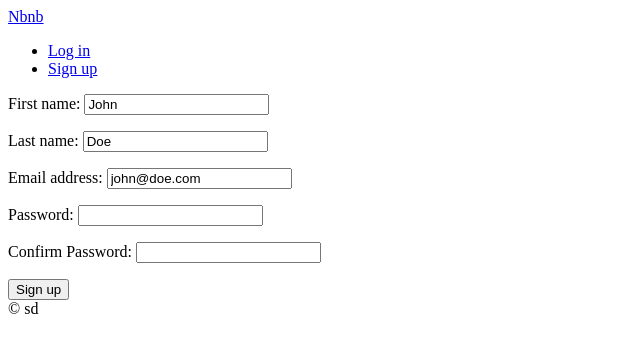
After one commit to sigmadream/Study-Django, a Django app: page /users/sigup in a window 1280 px wide. The commit adds this page. Shown: the top 353 px of the page, without its empty margins (0-640 px from the left). Run offline with Django 3.2, Linux system fonts and the light colour scheme.

Commit message:
로그인 및 메일보내기

```diff
--- a/airbnb/config/urls.py
+++ b/airbnb/config/urls.py
@@ -6,6 +6,7 @@ from django.conf.urls.static import static
 urlpatterns = [
     path("", include("core.urls", namespace="core")),
     path("rooms/", include("rooms.urls", namespace="rooms")),
+    path("users/", include("users.urls", namespace="users")),
     path("admin/", admin.site.urls),
 ]
 
--- a/airbnb/manage.py
+++ b/airbnb/manage.py
@@ -2,6 +2,7 @@
 """Django's command-line utility for administrative tasks."""
 import os
 import sys
+import dotenv
 
 
 def main():
@@ -18,4 +19,5 @@ def main():
 
 
 if __name__ == "__main__":
+    dotenv.read_dotenv()
     main()
--- a/airbnb/requirements.txt
+++ b/airbnb/requirements.txt
@@ -5,6 +5,7 @@ black==19.3b0
 Click==7.0
 Django==3.0.4
 django-countries==5.5
+django-dotenv==1.4.2
 django-seed==0.2.2
 entrypoints==0.3
 Faker==4.0.2
--- /dev/null
+++ b/airbnb/templates/emails/verify_email.html
@@ -0,0 +1,2 @@
+<h4>Verify Email</h4>
+<span>Hello, to verify your email click <a href="http://127.0.0.1:8000/users/verify/{{secret}}">http://127.0.0.1:8000/users/verify/{{secret}}</a></span>
--- a/airbnb/templates/partials/nav.html
+++ b/airbnb/templates/partials/nav.html
@@ -1,4 +1,12 @@
 <a href="{% url "core:home" %}">Nbnb</a>
 <ul>
-    <li><a href="#">Login</a></li>
+
+    {% if user.is_authenticated %}
+        <li><a href="{% url "users:logout" %}">Log out</a></li>
+    {% else %}
+        <li><a href="{% url "users:login" %}">Log in</a></li>
+        <li><a href="{% url "users:signup" %}">Sign up</a></li>
+    {% endif %}
+
+
 </ul>
--- /dev/null
+++ b/airbnb/templates/users/signup.html
@@ -0,0 +1,16 @@
+{% extends "base.html" %}
+
+{% block page_title %}
+    Sign Up
+{% endblock page_title %}
+
+{% block search-bar %}
+{% endblock search-bar %}
+
+{% block content %}
+    <form method="POST" action="{% url "users:signup" %}">
+        {% csrf_token %}
+        {{form.as_p}}
+        <button>Sign up</button>
+    </form>
+{% endblock content %}
--- a/airbnb/users/admin.py
+++ b/airbnb/users/admin.py
@@ -17,10 +17,11 @@ class CustomUserAdmin(UserAdmin):
                     "avatar",
                     "gender",
                     "bio",
-                    "birthday",
                     "language",
                     "currency",
                     "superhost",
+                    "email_verified",
+                    "email_secret",
                 )
             },
         ),
--- /dev/null
+++ b/airbnb/users/forms.py
@@ -0,0 +1,45 @@
+from django import forms
+from . import models
+
+
+class LoginForm(forms.Form):
+
+    email = forms.EmailField()
+    password = forms.CharField(widget=forms.PasswordInput)
+
+    def clean(self):
+        email = self.cleaned_data.get("email")
+        password = self.cleaned_data.get("password")
+        try:
+            user = models.User.objects.get(email=email)
+            if user.check_password(password):
+                return self.cleaned_data
+            else:
+                self.add_error("password", forms.ValidationError("Password is wrong"))
+        except models.User.DoesNotExist:
+            self.add_error("email", forms.ValidationError("User does not exist"))
+
+
+class SignUpForm(forms.ModelForm):
+    class Meta:
+        model = models.User
+        fields = ("first_name", "last_name", "email")
+
+    password = forms.CharField(widget=forms.PasswordInput)
+    password1 = forms.CharField(widget=forms.PasswordInput, label="Confirm Password")
+
+    def clean_password1(self):
+        password = self.cleaned_data.get("password")
+        password1 = self.cleaned_data.get("password1")
+        if password != password1:
+            raise forms.ValidationError("Password confirmation does not match")
+        else:
+            return password
+
+    def save(self, *args, **kwargs):
+        user = super().save(commit=False)
+        email = self.cleaned_data.get("email")
+        password = self.cleaned_data.get("password")
+        user.username = email
+        user.set_password(password)
+        user.save()
--- a/airbnb/users/models.py
+++ b/airbnb/users/models.py
@@ -1,38 +1,63 @@
+import uuid
+from django.conf import settings
 from django.db import models
 from django.contrib.auth.models import AbstractUser
+from django.core.mail import send_mail
+from django.utils.html import strip_tags
+from django.template.loader import render_to_string
 
 
 class User(AbstractUser):
 
-    """Custom User Model"""
+    """ Custom User Model """
 
     GENDER_MALE = "male"
     GENDER_FEMALE = "female"
     GENDER_OTHER = "other"
+
     GENDER_CHOICES = (
-        (GENDER_MALE, "male"),
-        (GENDER_FEMALE, "female"),
-        (GENDER_OTHER, "other"),
+        (GENDER_MALE, "Male"),
+        (GENDER_FEMALE, "Female"),
+        (GENDER_OTHER, "Other"),
     )
 
     LANGUAGE_ENGLISH = "en"
     LANGUAGE_KOREAN = "kr"
-    LANGUAGE_CHOICES = ((LANGUAGE_ENGLISH, "english"), (LANGUAGE_KOREAN, "korean"))
+
+    LANGUAGE_CHOICES = ((LANGUAGE_ENGLISH, "English"), (LANGUAGE_KOREAN, "Korean"))
 
     CURRENCY_USD = "usd"
     CURRENCY_KRW = "krw"
+
     CURRENCY_CHOICES = ((CURRENCY_USD, "USD"), (CURRENCY_KRW, "KRW"))
 
     avatar = models.ImageField(upload_to="avatars", blank=True)
-    gender = models.CharField(
-        choices=GENDER_CHOICES, max_length=10, null=True, blank=True
-    )
-    bio = models.TextField(null=True, blank=True)
-    birthday = models.DateField(null=True)
+    gender = models.CharField(choices=GENDER_CHOICES, max_length=10, blank=True)
+    bio = models.TextField(blank=True)
+    birthdate = models.DateField(blank=True, null=True)
     language = models.CharField(
-        choices=LANGUAGE_CHOICES, max_length=2, null=True, blank=True
+        choices=LANGUAGE_CHOICES, max_length=2, blank=True, default=LANGUAGE_KOREAN
     )
     currency = models.CharField(
-        choices=CURRENCY_CHOICES, max_length=3, null=True, blank=True
+        choices=CURRENCY_CHOICES, max_length=3, blank=True, default=CURRENCY_KRW
     )
     superhost = models.BooleanField(default=False)
+    email_verified = models.BooleanField(default=False)
+    email_secret = models.CharField(max_length=120, default="", blank=True)
+
+    def verify_email(self):
+        if self.email_verified is False:
+            secret = uuid.uuid4().hex[:20]
+            self.email_secret = secret
+            html_message = render_to_string(
+                "emails/verify_email.html", {"secret": secret}
+            )
+            send_mail(
+                "Verify Airbnb Account",
+                strip_tags(html_message),
+                settings.EMAIL_HOST_USER,
+                [self.email],
+                fail_silently=False,
+            )
+            self.save()
+        return
--- /dev/null
+++ b/airbnb/users/urls.py
@@ -0,0 +1,11 @@
+from django.urls import path
+from . import views
+
+app_name = "users"
+
+urlpatterns = [
+    path("login", views.LoginView.as_view(), name="login"),
+    path("logout", views.log_out, name="logout"),
+    path("sigup", views.SignUpView.as_view(), name="signup"),
+    path("verify/<str:key>", views.complete_verification, name="complete-verification"),
+]
--- a/airbnb/users/views.py
+++ b/airbnb/users/views.py
@@ -1,3 +1,61 @@
-from django.shortcuts import render
+from django.views import View
+from django.views.generic import FormView
+from django.urls import reverse_lazy
+from django.shortcuts import redirect, reverse
+from django.contrib.auth import authenticate, login, logout
+from . import forms, models
 
-# Create your views here.
+
+class LoginView(FormView):
+
+    template_name = "users/login.html"
+    form_class = forms.LoginForm
+    success_url = reverse_lazy("core:home")
+
+    def form_valid(self, form):
+        email = form.cleaned_data.get("email")
+        password = form.cleaned_data.get("password")
+        user = authenticate(self.request, username=email, password=password)
+        if user is not None:
+            login(self.request, user)
+        return super().form_valid(form)
+
+
+def log_out(request):
+    logout(request)
+    return redirect(reverse("core:home"))
+
+
+class SignUpView(FormView):
+
+    template_name = "users/signup.html"
+    form_class = forms.SignUpForm
+    success_url = reverse_lazy("core:home")
+    initial = {
+        "first_name": "John",
+        "last_name": "Doe",
+        "email": "john@doe.com",
+    }
+
+    def form_valid(self, form):
+        form.save()
+        email = form.cleaned_data.get("email")
+        password = form.cleaned_data.get("password")
+        user = authenticate(self.request, username=email, password=password)
+        if user is not None:
+            login(self.request, user)
+        user.verify_email()
+        return super().form_valid(form)
+
+
+def complete_verification(request, key):
+    try:
+        user = models.User.objects.get(email_secret=key)
+        user.email_verified = True
+        user.email_secret = ""
+        user.save()
+        # to do: add succes message
+    except models.User.DoesNotExist:
+        # to do: add error message
+        pass
+    return redirect(reverse("core:home"))
```
Also changed, not shown: airbnb/config/settings.py (+14 -2 lines), airbnb/templates/users/login.html (added, +18 -0 lines), airbnb/rooms/migrations/0010_auto_20200620_0146.py (added), airbnb/users/migrations/0007_auto_20200620_0146.py (added), airbnb/users/migrations/0008_user_email_secret.py (added), airbnb/users/migrations/0009_auto_20200622_0004.py (added).
